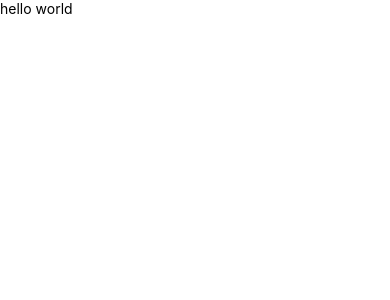
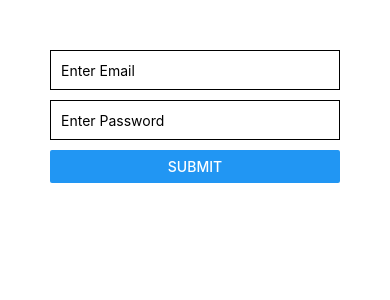
Before and after one commit to Zahmadgit/reactNaviPushOS, a React Native app: screen / in a window 390 px wide. Shown: the top 300 px of the page. Built offline with nearby package versions, Linux system fonts and the light colour scheme.

Commit message:
formik and yup completed

```diff
--- a/App.tsx
+++ b/App.tsx
@@ -3,15 +3,16 @@ import type {PropsWithChildren} from 'react';
 import {
   SafeAreaView,StyleSheet,Text,View,
 } from 'react-native';
+import FirstPage from './src/screens/FirstPage';
 
 function App(): React.JSX.Element {
 
 
   return (
     <SafeAreaView>
-      <View>
-        <Text>hello world</Text>
-      </View>
+
+        <FirstPage/>
+
     </SafeAreaView>
   );
 }
--- a/package.json
+++ b/package.json
@@ -10,8 +10,10 @@
     "test": "jest"
   },
   "dependencies": {
+    "formik": "^2.4.6",
     "react": "18.3.1",
-    "react-native": "0.77.0"
+    "react-native": "0.77.0",
+    "yup": "^1.6.1"
   },
   "devDependencies": {
     "@babel/core": "^7.25.2",
--- /dev/null
+++ b/src/schemas/LoginSchema.js
@@ -0,0 +1,12 @@
+import * as Yup from 'yup';
+
+export const validationSchema = Yup.object().shape({
+  email: Yup
+    .string()
+    .email('Invalid email address')
+    .required('Email is required'),
+  password: Yup
+    .string()
+    .min(6, 'Password must be at least 6 characters')
+    .required('Password is required'),
+});
--- /dev/null
+++ b/src/screens/FirstPage.js
@@ -0,0 +1,69 @@
+import React from 'react';
+import { View, Text, TextInput, Button, Alert, StyleSheet } from 'react-native';
+import { Formik } from 'formik';
+import * as Yup from 'yup';
+
+// Validation schema using Yup
+import { validationSchema } from '../schemas/LoginSchema';
+
+const FirstPage = () => {
+  const handleSubmit = (values) => {
+    Alert.alert('Form Credentials:', JSON.stringify(values));
+  };
+
+  return (
+    <Formik
+      initialValues={{ email: '', password: ''}}
+      validationSchema={validationSchema}
+      onSubmit={handleSubmit}
+    >
+      {({ handleChange, handleBlur, handleSubmit, values, errors, touched }) => (
+        <View style={styles.container}>
+
+          <TextInput
+            style={styles.input}
+            placeholder="Enter Email"
+            onChangeText={handleChange('email')}
+            onBlur={handleBlur('email')}
+            value={values.email}
+            keyboardType="email-address"
+          />
+          {touched.email && errors.email && (
+            <Text style={styles.errorText}>{errors.email}</Text>
+          )}
+
+          <TextInput
+            style={styles.input}
+            placeholder="Enter Password"
+            onChangeText={handleChange('password')}
+            onBlur={handleBlur('password')}
+            value={values.password}
+            secureTextEntry
+          />
+          {touched.password && errors.password && (
+            <Text style={styles.errorText}>{errors.password}</Text>
+          )}
+          <Button onPress={handleSubmit} title="Submit" />
+        </View>
+      )}
+    </Formik>
+  );
+};
+
+const styles = StyleSheet.create({
+  container: {
+    padding: 50,
+  },
+  input: {
+    height: 40,
+    borderWidth: 1,
+    marginBottom: 10,
+    paddingHorizontal: 10,
+  },
+  errorText: {
+    color: 'red',
+    marginBottom: 10,
+  },
+});
+
+export default FirstPage;
```
Also changed, not shown: 2 other files (tests, documents, lock files or other folders).
